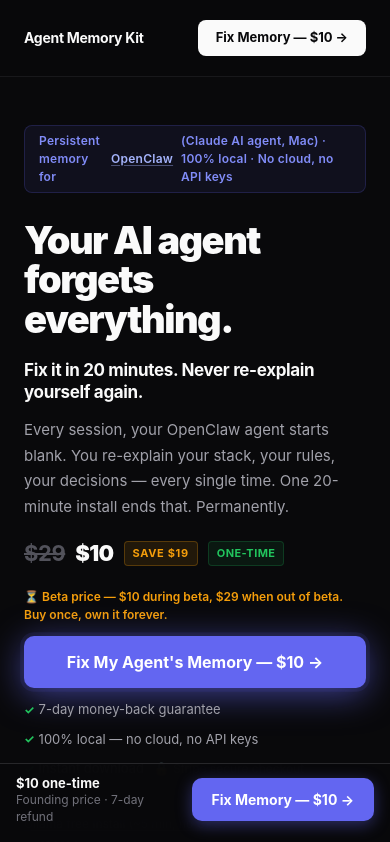
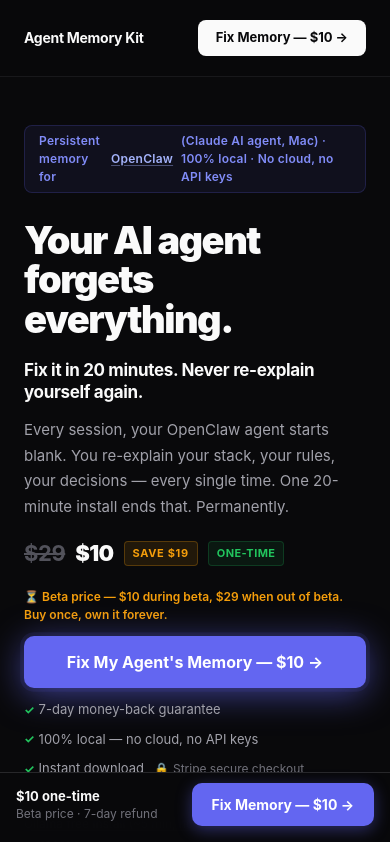
Before and after one commit to marcoiaq/agent-memory-kit, a Next.js app: page / in a window 390 px wide. Shown: the top 842 px of the page. Built offline with nearby package versions, Linux system fonts and the light colour scheme.

Commit message:
ux: fix copy inconsistency — mobile buy bar shows 'Founding price' but everywhere else says 'Beta price'

```diff
--- a/app/page.tsx
+++ b/app/page.tsx
@@ -955,7 +955,7 @@
         <div className="mobile-buy-bar-inner">
           <div className="mobile-buy-bar-text">
             <strong>$10 one-time</strong><br />
-            Founding price · 7-day refund
+            Beta price · 7-day refund
           </div>
           <a href="/api/create-checkout" className="mobile-buy-bar-btn">
             Fix Memory — $10 →
```
